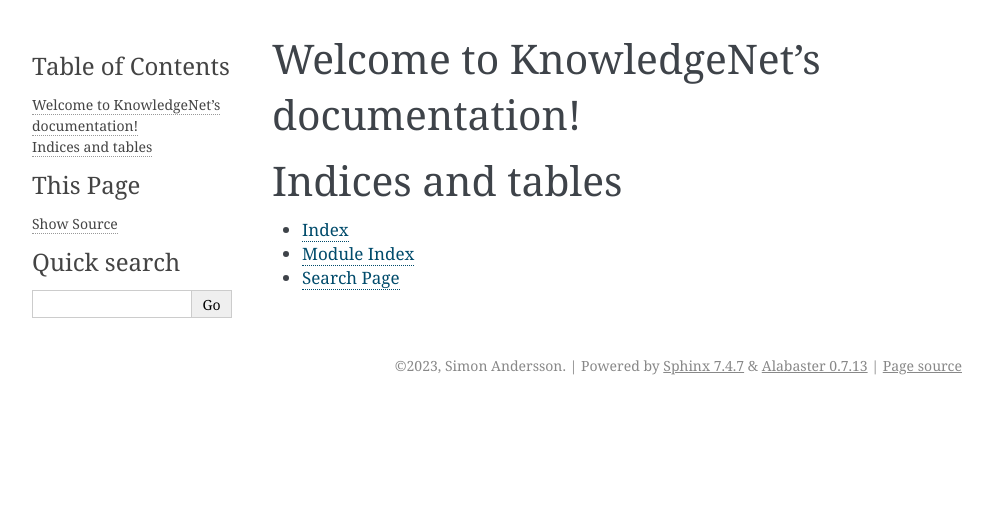
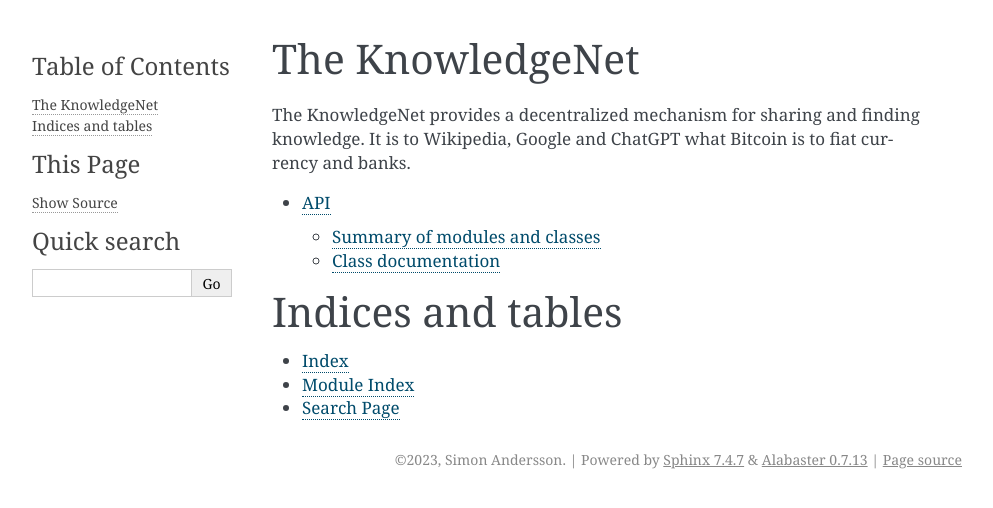
Before and after one commit to nilsdacke/knowledge_net, a Sphinx documentation site: the page built from docs/source/index.rst, in a window 1280 px wide. Shown: the top 508 px of the page, without its empty margins (148-1141 px from the left). Built offline with Sphinx 7.4.7, drawn with Linux system fonts in a browser that asks for light colours.

Commit message:
Add some Sphinx documentation

```diff
--- a/docs/source/conf.py
+++ b/docs/source/conf.py
@@ -5,8 +5,11 @@
 
 # -- Project information -----------------------------------------------------
 # https://www.sphinx-doc.org/en/master/usage/configuration.html#project-information
+import pathlib
+import sys
+sys.path.insert(0, pathlib.Path(__file__).parents[2].resolve().as_posix())
 
-project = 'KnowledgeNet'
+project = 'Knowledge Network'
 copyright = '2023, Simon Andersson'
 author = 'Simon Andersson'
 release = '0.1'
@@ -14,7 +17,11 @@ release = '0.1'
 # -- General configuration ---------------------------------------------------
 # https://www.sphinx-doc.org/en/master/usage/configuration.html#general-configuration
 
-extensions = []
+extensions = [
+    'sphinx.ext.autodoc',
+    'sphinx.ext.autosummary',
+    'sphinx.ext.napoleon'
+]
 
 templates_path = ['_templates']
 exclude_patterns = []
--- a/docs/source/index.rst
+++ b/docs/source/index.rst
@@ -3,13 +3,16 @@
    You can adapt this file completely to your liking, but it should at least
    contain the root `toctree` directive.
 
-Welcome to KnowledgeNet's documentation!
+The KnowledgeNet
 ========================================
 
+The KnowledgeNet provides a decentralized mechanism for sharing and finding knowledge.
+It is to Wikipedia, Google and ChatGPT what Bitcoin is to fiat currency and banks.
+
+
 .. toctree::
-   :maxdepth: 2
-   :caption: Contents:
 
+   api
 
 
 Indices and tables
```
Also changed, not shown: docs/source/api.rst (added, +62 -0 lines), 2 other files.
